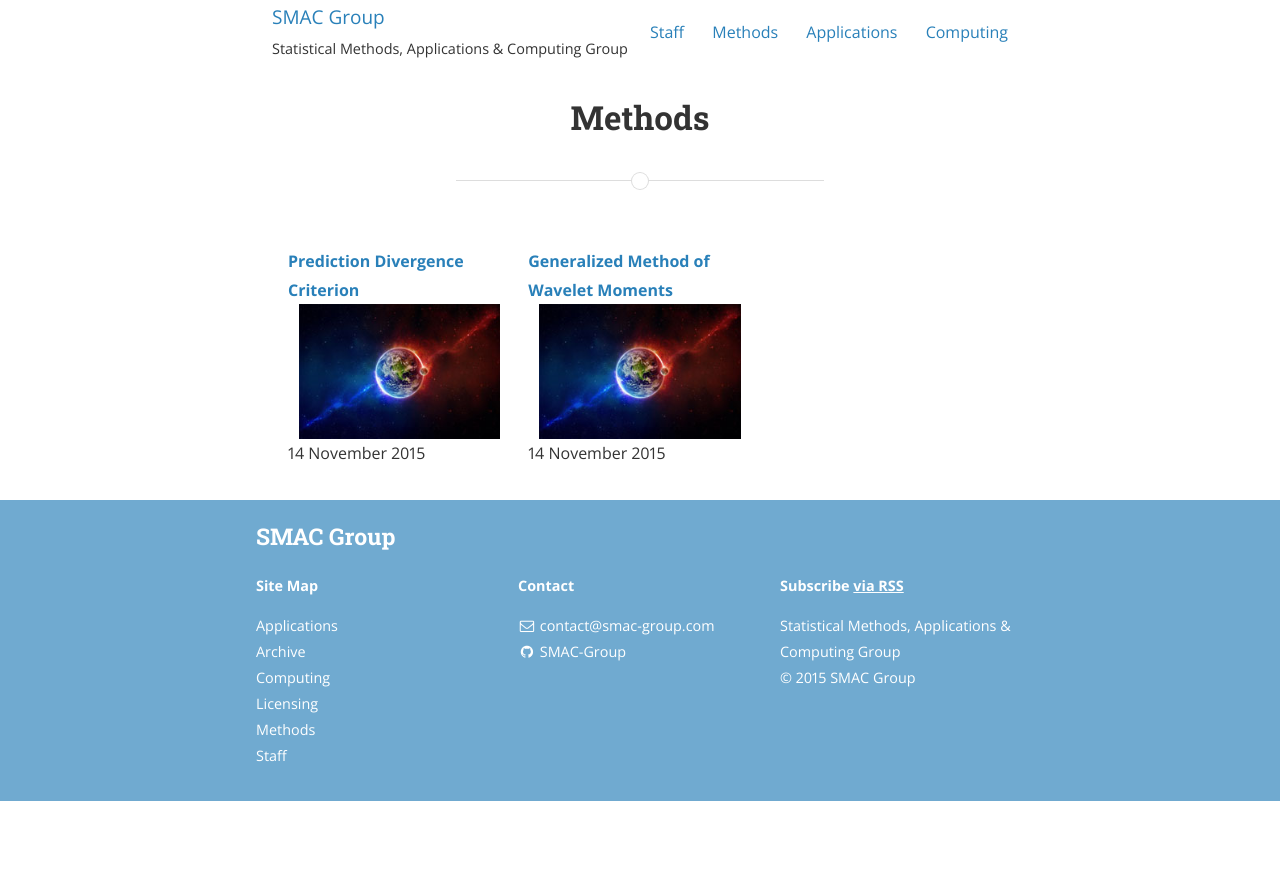
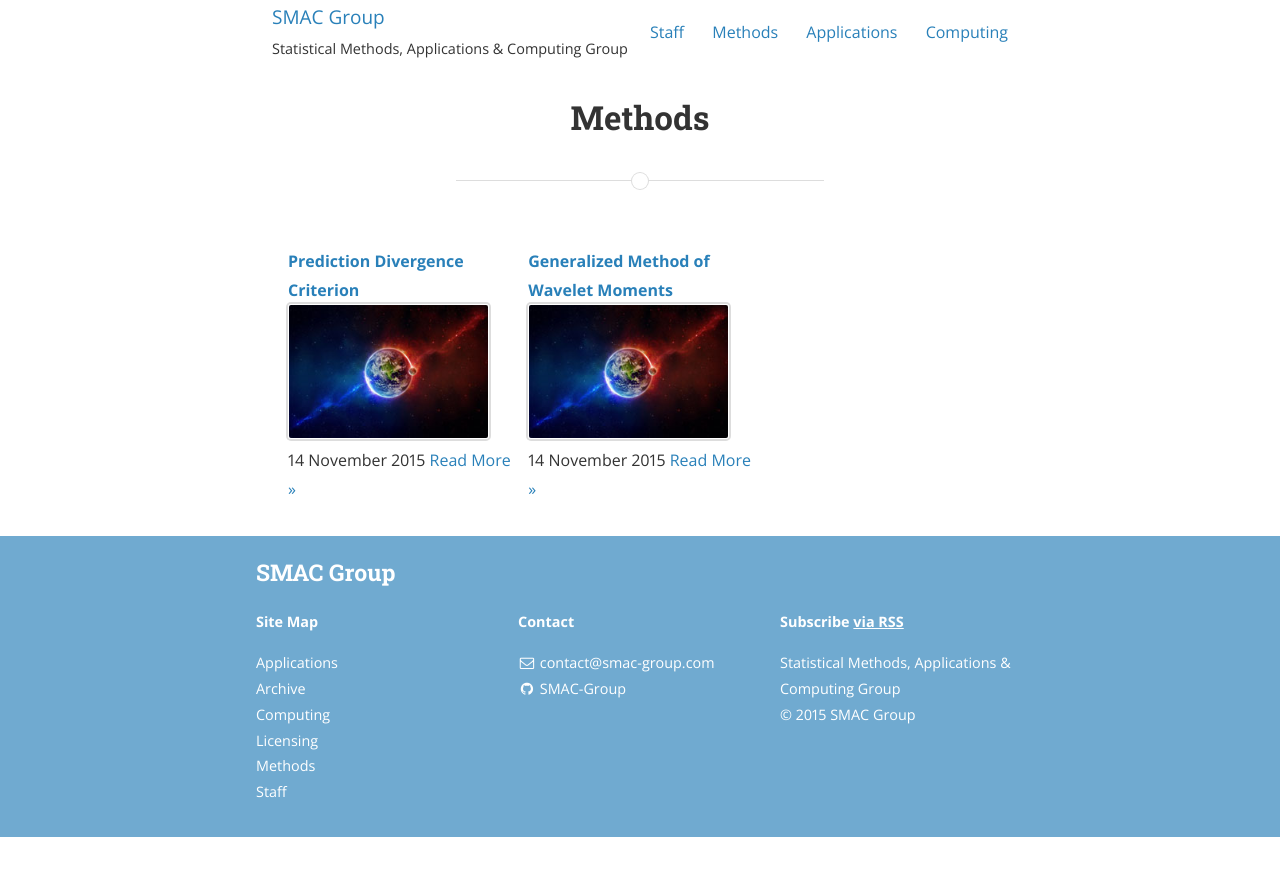
Before and after one commit to SMAC-Group/smac-group.github.io, a Jekyll site: the page built from methods.md, in a window 1280 px wide. Shown: the top 876 px of the page. Built offline with Jekyll 4.4.1, drawn with Linux system fonts in a browser that asks for light colours; nearby versions of some CDN libraries; a style sheet for code colours, icons or effects is not loaded.

Commit message:
Read more...

```diff
--- a/methods.md
+++ b/methods.md
@@ -13,12 +13,13 @@ permalink: /methods/
 				<a href="{{ post.url | remove_first: '/' | prepend: site.baseurl }}">{{ post.title }}</a>
 			</strong>
 			{% if page.spic %}
-			<img src="{{ post.spic | prepend: site.baseurl }}" alt="{{ post.title }}" />
+			<img src="{{ post.spic | prepend: site.baseurl }}" alt="{{ post.title }}" class="nv" />
 			{% else %}
-			<img src="{{ 'assets/images/site/cities/earth_default_reduced.jpg' | prepend: site.baseurl }}" alt="{{ post.title }}" />
+			<img src="{{ 'assets/images/site/cities/earth_default_reduced.jpg' | prepend: site.baseurl }}" alt="{{ post.title }}" class="nv"/>
 			{% endif %}
 			<span class="post-date">{{ post.date | date_to_long_string }}</span>
 			<span class="post-abstract">{{ post.abstract }} </span>
+			<a href="{{ post.url | remove_first: '/' | prepend: site.baseurl }}">Read More &raquo;</a>
 		</div>
 	{% endfor %}
 </div>
```
